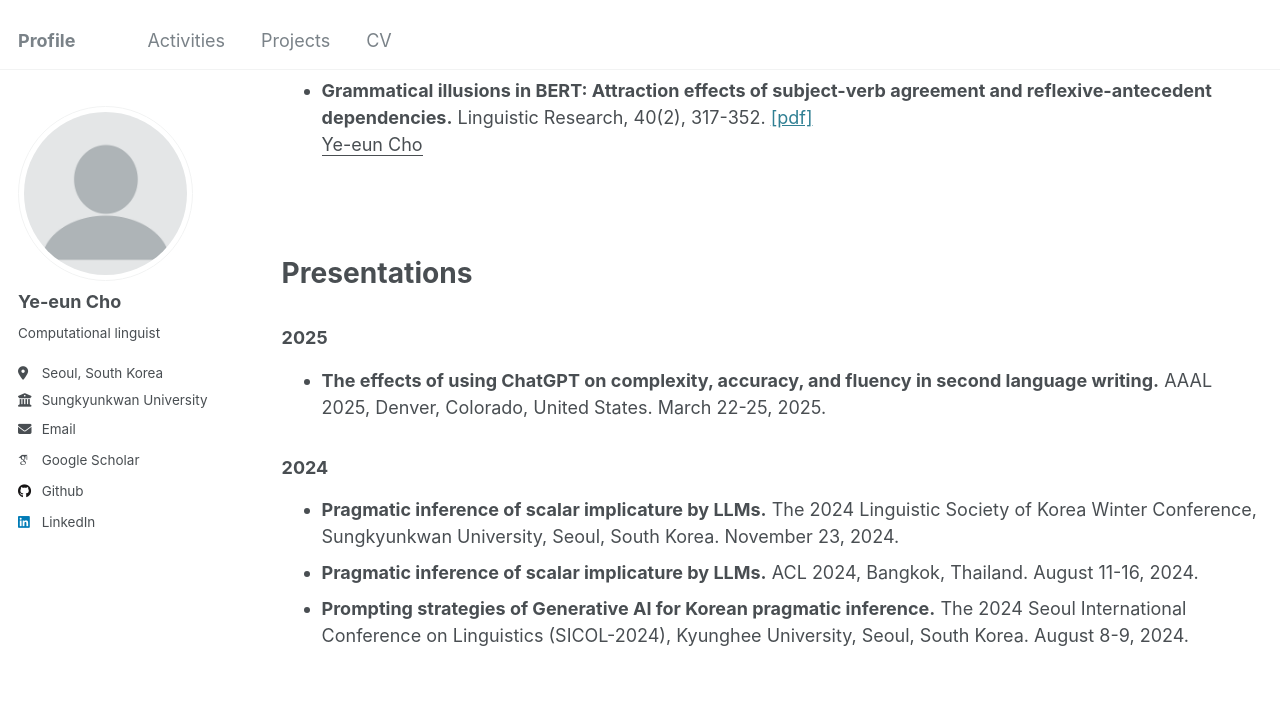
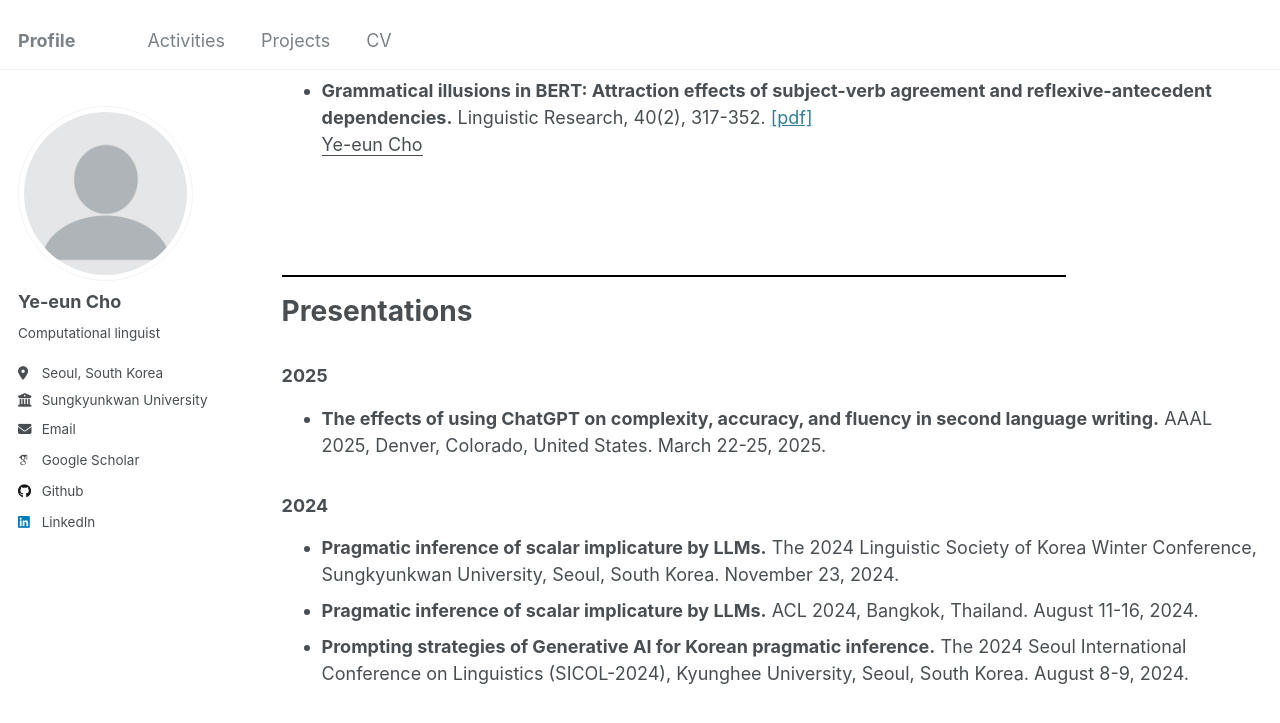
Before and after one commit to joyennn/joyennn, a Jekyll site: the page built from _pages/activities.html, in a window 1280 px wide and 900 px high, scrolled down 337 px. Shown: the top 723 px of the window. Built offline with Jekyll 4.4.1, drawn with Linux system fonts in a browser that asks for light colours; some web fonts are replaced.

Commit message:
Update activities.html

```diff
--- a/_pages/activities.html
+++ b/_pages/activities.html
@@ -39,6 +39,7 @@ author_profile: true
         </ul>
     </section>
 <br><br><br>
+    <hr style="border: 1px solid black; width: 80%;">
     <header>
         <h1>Presentations</h1>
     </header>
```
